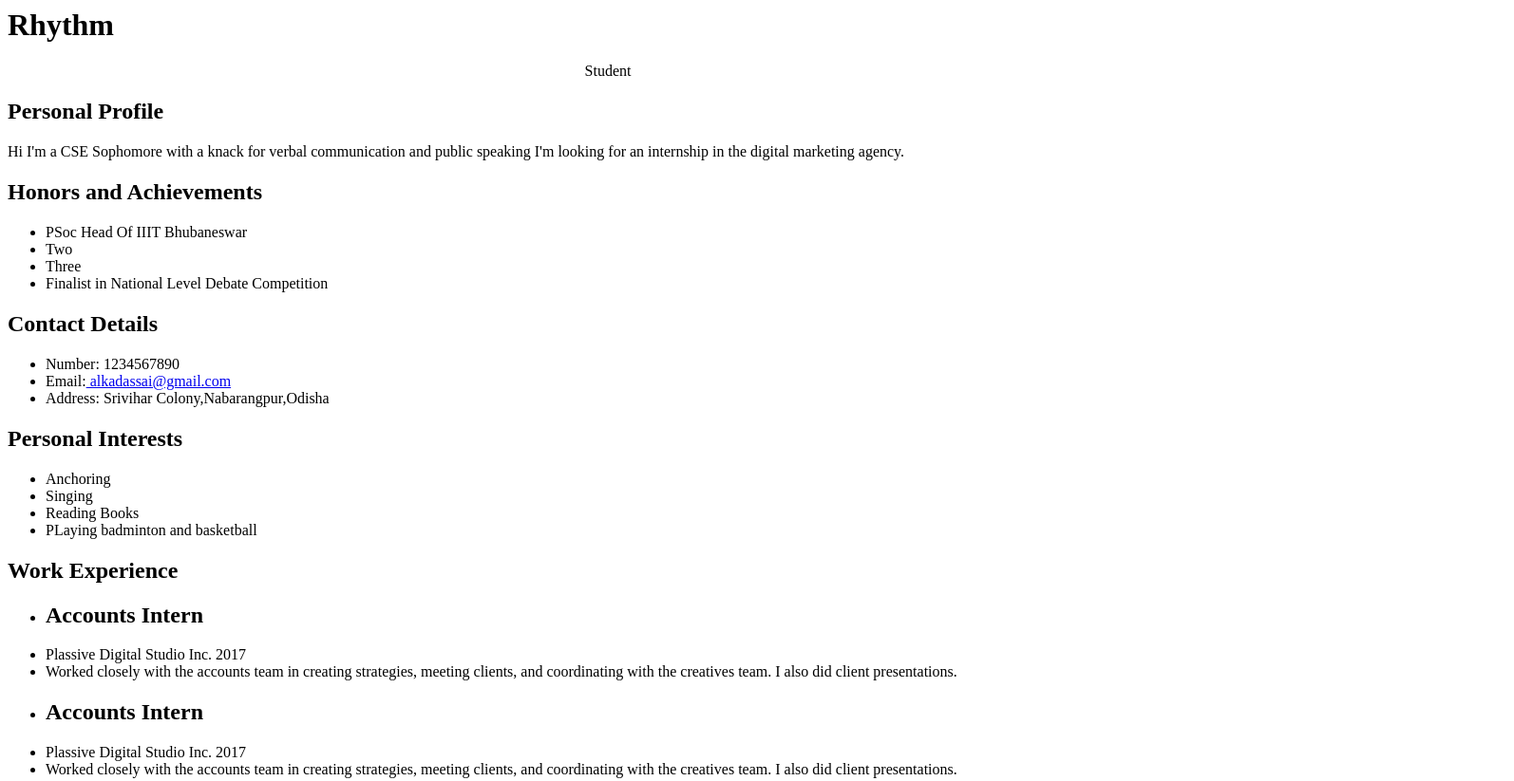
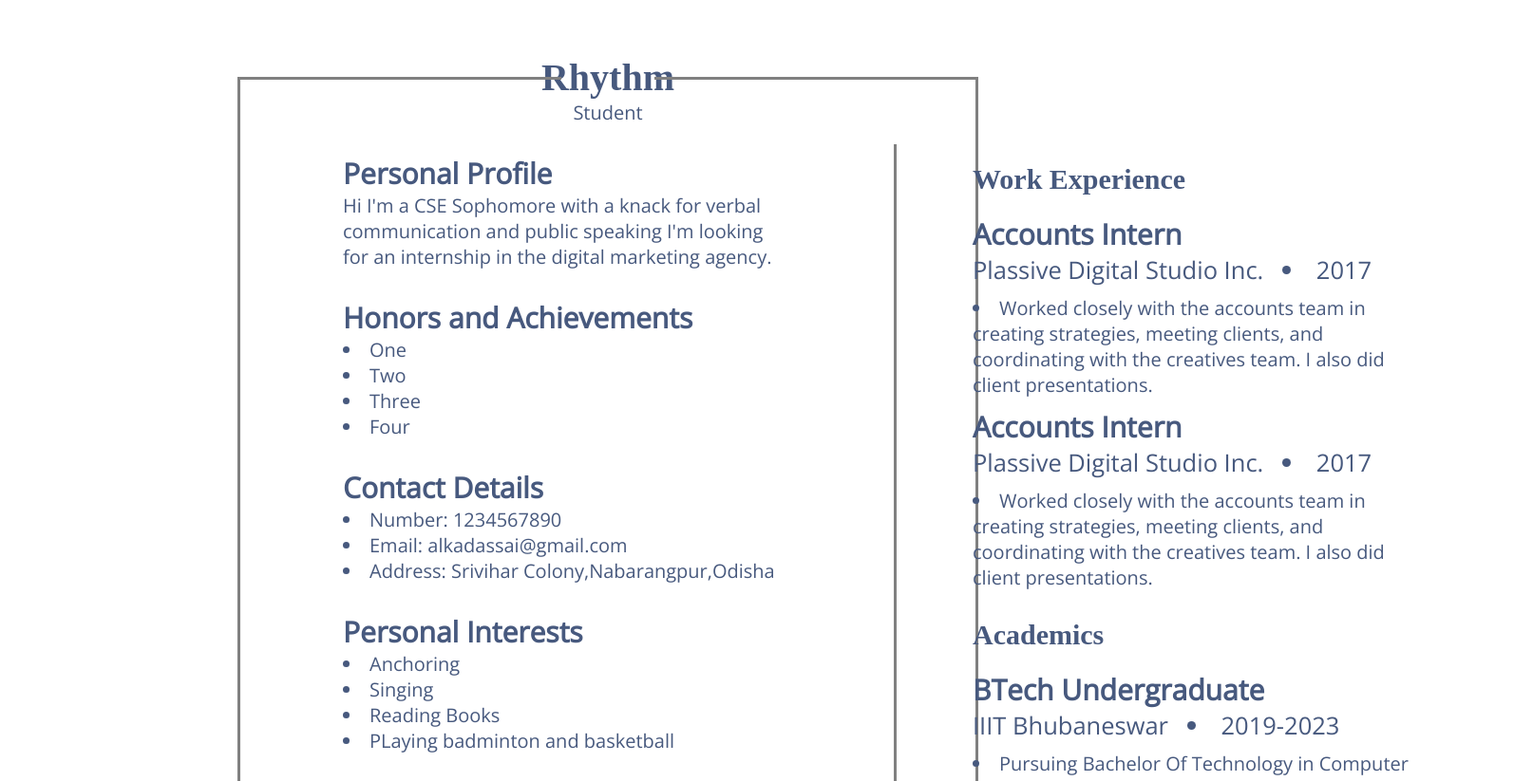
Before and after one commit to AlkaDas991/Devsnest-WebDevelopment, a plain HTML site: page THA3.html in a window 1280 px wide. Shown: the top 823 px of the page at 95% size, 1594 px wide, since content can reach past the window. Drawn offline with nearby package versions, Linux system fonts and the light colour scheme; a web font is replaced by a local one.

Commit message:
Modified THA3- 1

```diff
--- a/THA3.html
+++ b/THA3.html
@@ -1,7 +1,7 @@
 <!-- Similar only at 100% screen size, not in others -->
 <html>
     <head>
-        <link rel="stylesheet" href="./test3.css">
+        <link rel="stylesheet" href="./styles3.css">
         <link rel="preconnect" href="https://fonts.gstatic.com">
         <link href="https://fonts.googleapis.com/css2?family=Mate&family=Open+Sans:wght@400&display=swap" rel="stylesheet">
     </head>
@@ -20,10 +20,10 @@
                     <section class="achievements">
                         <h2>Honors and Achievements</h2>
                         <ul>
-                            <li>PSoc Head Of IIIT Bhubaneswar</li>
+                            <li>One</li>
                             <li>Two</li>
                             <li>Three</li>
-                            <li>Finalist in National Level Debate Competition</li>
+                            <li>Four</li>
                         </ul>
                     </section>
                     <section class="contact">
```
